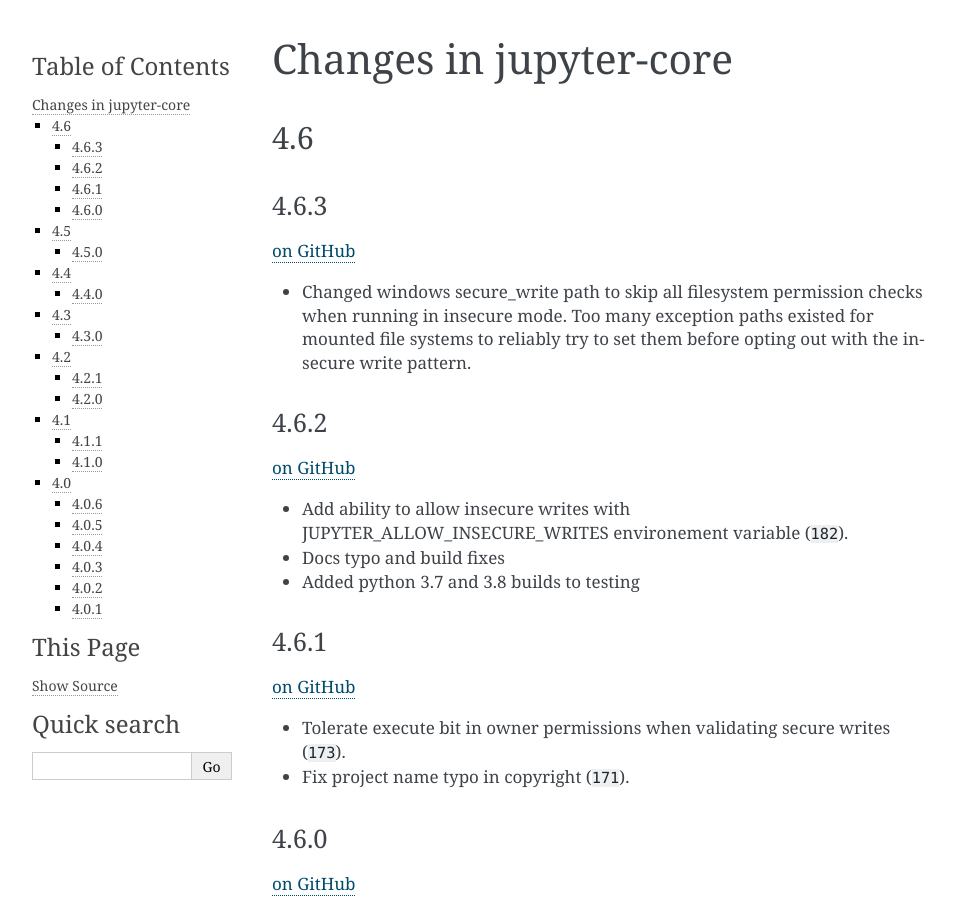
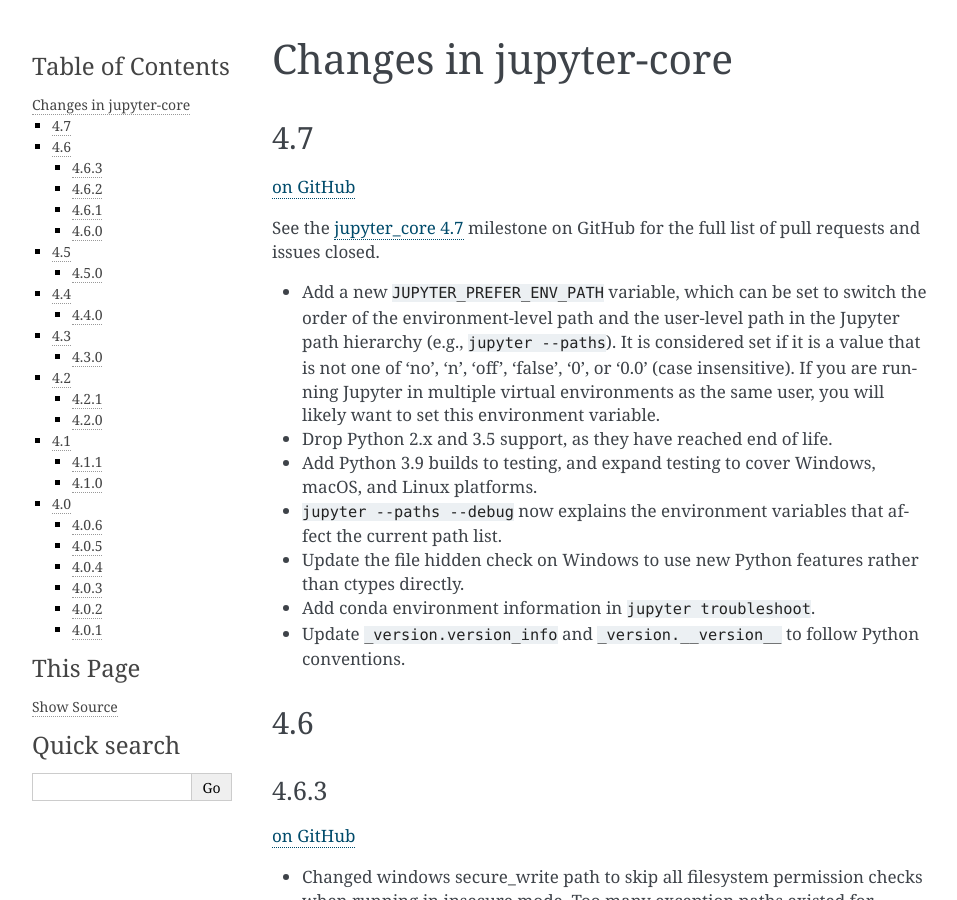
Before and after one commit to jupyter/jupyter_core, a Sphinx documentation site: the page built from docs/changelog.rst, in a window 1280 px wide and 900 px high. Shown: the whole window, without its empty margins (148-1105 px from the left). Built offline with Sphinx 7.4.7, drawn with Linux system fonts in a browser that asks for light colours; cross-references to code outside the pages are shown as plain code.

Commit message:
Update changelog for 4.7

```diff
--- a/docs/changelog.rst
+++ b/docs/changelog.rst
@@ -1,5 +1,23 @@
 Changes in jupyter-core
 =======================
+
+
+4.7
+---
+`on
+GitHub <https://github.com/jupyter/jupyter_core/releases/tag/4.7>`__
+
+See the `jupyter_core
+4.7 <https://github.com/jupyter/jupyter_core/milestone/19?closed=1>`__
+milestone on GitHub for the full list of pull requests and issues closed.
+
+- Add a new ``JUPYTER_PREFER_ENV_PATH`` variable, which can be set to switch the order of the environment-level path and the user-level path in the Jupyter path hierarchy (e.g., ``jupyter --paths``). It is considered set if it is a value that is not one of 'no', 'n', 'off', 'false', '0', or '0.0' (case insensitive). If you are running Jupyter in multiple virtual environments as the same user, you will likely want to set this environment variable.
+- Drop Python 2.x and 3.5 support, as they have reached end of life.
+- Add Python 3.9 builds to testing, and expand testing to cover Windows, macOS, and Linux platforms.
+- ``jupyter --paths --debug`` now explains the environment variables that affect the current path list.
+- Update the file hidden check on Windows to use new Python features rather than ctypes directly.
+- Add conda environment information in ``jupyter troubleshoot``.
+- Update ``_version.version_info`` and ``_version.__version__`` to follow Python conventions.
 
 4.6
 ---
```
